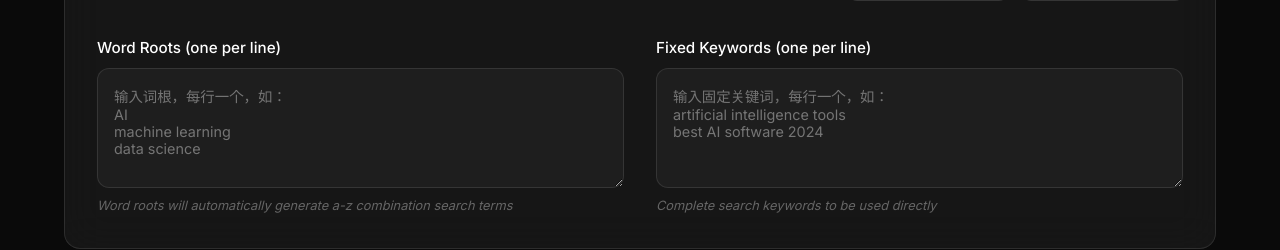
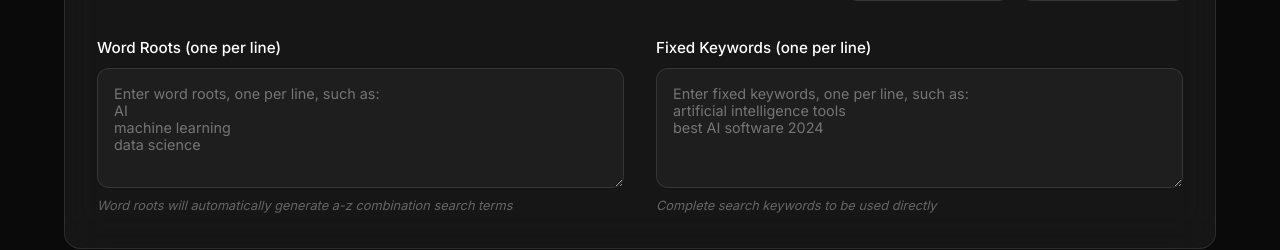
Before and after one commit to diaoling90/search-suggestions, a plain HTML site: page index.html in a window 1280 px wide. Shown: the part 583-833 px from the top of the page. Drawn offline with Linux system fonts and the light colour scheme.

Commit message:
更新index.html和script.js，移除textarea的placeholder属性，改为使用国际化占位符，以提升多语言支持和用户体验。

```diff
--- a/index.html
+++ b/index.html
@@ -77,10 +77,7 @@
                     <div class="input-row">
                         <div class="input-group">
                             <label data-i18n="wordRoots">词根列表 (每行一个)</label>
-                            <textarea id="wordRoots" placeholder="输入词根，每行一个，如：
-AI
-machine learning
-data science" rows="4"></textarea>
+                            <textarea id="wordRoots" data-i18n-placeholder="wordRootsPlaceholder" rows="4"></textarea>
                             <div class="input-hint" data-i18n="wordRootsHint">
                                 词根将自动生成 a-z 组合的搜索词
                             </div>
@@ -88,9 +85,7 @@ data science" rows="4"></textarea>
 
                         <div class="input-group">
                             <label data-i18n="fixedKeywords">固定关键词 (每行一个)</label>
-                            <textarea id="fixedKeywords" placeholder="输入固定关键词，每行一个，如：
-artificial intelligence tools
-best AI software 2024" rows="4"></textarea>
+                            <textarea id="fixedKeywords" data-i18n-placeholder="fixedKeywordsPlaceholder" rows="4"></textarea>
                             <div class="input-hint" data-i18n="fixedKeywordsHint">
                                 直接使用的完整搜索关键词
                             </div>
--- a/script.js
+++ b/script.js
@@ -10,8 +10,10 @@ const translations = {
         exportConfig: '导出配置',
         wordRoots: '词根列表 (每行一个)',
         wordRootsHint: '词根将自动生成 a-z 组合的搜索词',
+        wordRootsPlaceholder: '输入词根，每行一个，如：\nAI\nmachine learning\ndata science',
         fixedKeywords: '固定关键词 (每行一个)',
         fixedKeywordsHint: '直接使用的完整搜索关键词',
+        fixedKeywordsPlaceholder: '输入固定关键词，每行一个，如：\nartificial intelligence tools\nbest AI software 2024',
         startCrawl: '开始获取建议',
         stopCrawl: '停止获取',
         downloadResults: '下载结果',
@@ -50,8 +52,10 @@ const translations = {
         exportConfig: 'Export Config',
         wordRoots: 'Word Roots (one per line)',
         wordRootsHint: 'Word roots will automatically generate a-z combination search terms',
+        wordRootsPlaceholder: 'Enter word roots, one per line, such as:\nAI\nmachine learning\ndata science',
         fixedKeywords: 'Fixed Keywords (one per line)',
         fixedKeywordsHint: 'Complete search keywords to be used directly',
+        fixedKeywordsPlaceholder: 'Enter fixed keywords, one per line, such as:\nartificial intelligence tools\nbest AI software 2024',
         startCrawl: 'Start Crawling',
         stopCrawl: 'Stop Crawling',
         downloadResults: 'Download Results',
```
